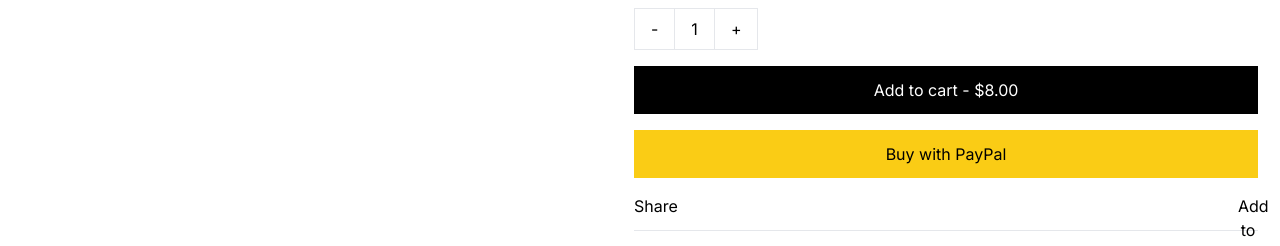
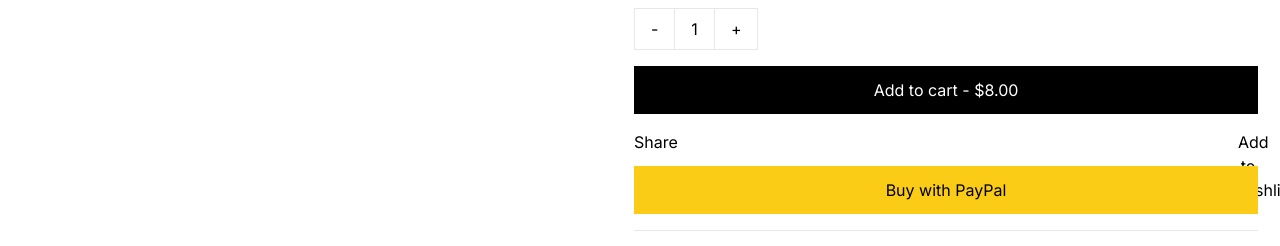
Before and after one commit to JeisonOJ/eccomerce-react, a Next.js app: page /details in a window 1280 px wide. Shown: the part 706-952 px from the top of the page. Built offline with nearby package versions, Linux system fonts and the light colour scheme.

Commit message:
update position to the share button

```diff
--- a/src/app/details/components/PaymentOptions.tsx
+++ b/src/app/details/components/PaymentOptions.tsx
@@ -1,7 +1,7 @@
 import Product from "@/app/models/Product";
 import { useState } from "react";
 
-export default function PaymentOptions({product}: {product: Product}) {
+export default function PaymentOptions({ product }: { product: Product }) {
   const [quantity, setQuantity] = useState(1);
 
   return (
@@ -24,11 +24,9 @@ export default function PaymentOptions({product}: {product: Product}) {
           </button>
         </div>
       </div>
+      <div>
         <button className="w-full bg-black text-white py-3 mb-4">
           Add to cart - ${(product.price * quantity).toFixed(2)}
-          </button>
-          <button className="w-full bg-yellow-400 text-black py-3 mb-4">
-            Buy with PayPal
         </button>
         <div className="flex justify-between items-center mb-4">
           <button className="flex items-center gap-2">
@@ -38,15 +36,20 @@ export default function PaymentOptions({product}: {product: Product}) {
             <div className="h-5 w-5">Add to wishlist</div>
           </button>
         </div>
+      </div>
+      <button className="w-full bg-yellow-400 text-black py-3 mb-4">
+        Buy with PayPal
+      </button>
+
       <div className="border-t pt-4">
         <p className="text-sm text-gray-600 mb-2">
-              Estimated delivery time: 12-26 days (International), 3-6 days
-              (United States)
+          Estimated delivery time: 12-26 days (International), 3-6 days (United
+          States)
         </p>
         <p className="text-sm text-gray-600">
-              Return within 30 days of purchase. Duties & taxes are
-              non-refundable.
+          Return within 30 days of purchase. Duties & taxes are non-refundable.
         </p>
       </div>
     </>
-    )}
+  );
+}
```
Lines whose indentation alone changed are shown as unchanged.
